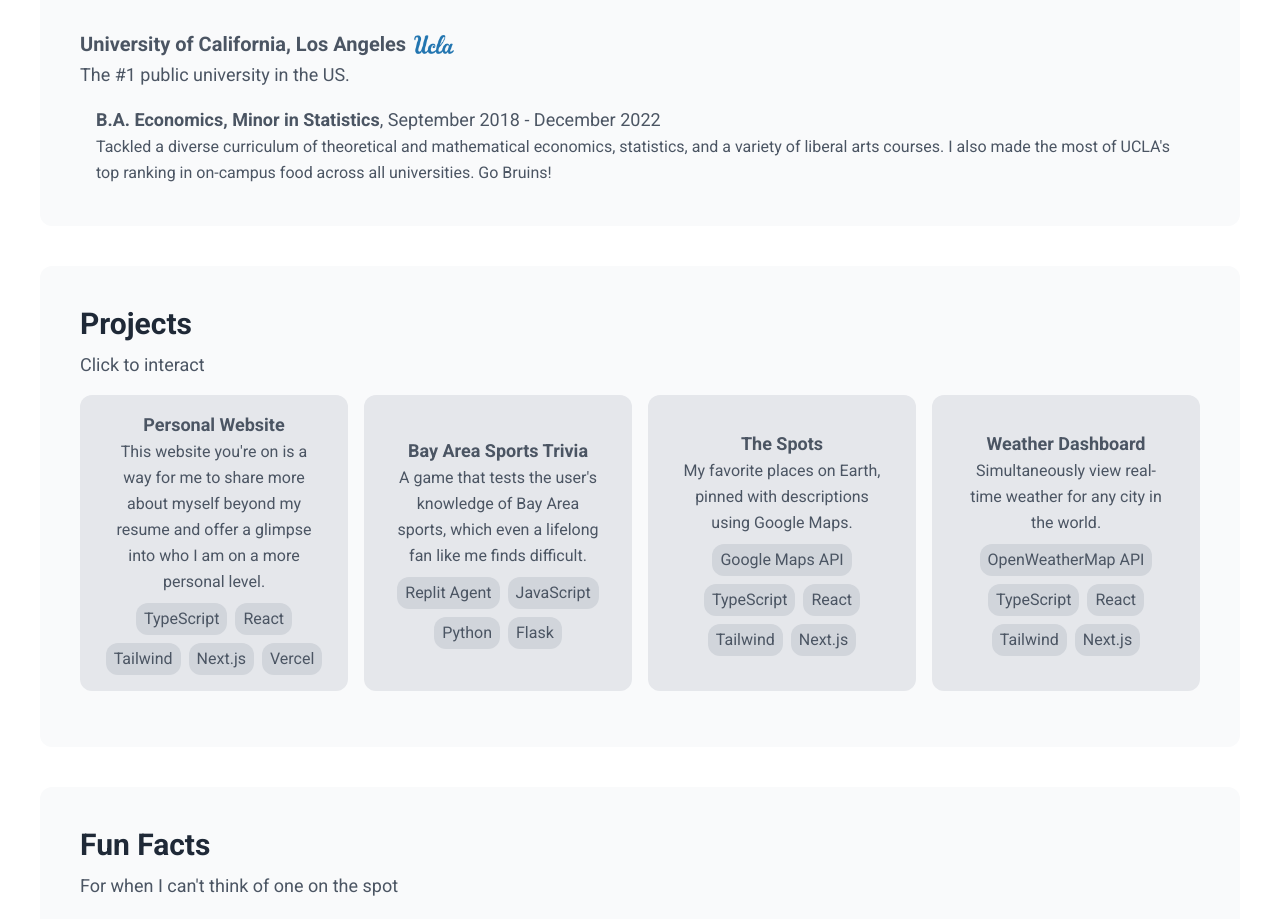
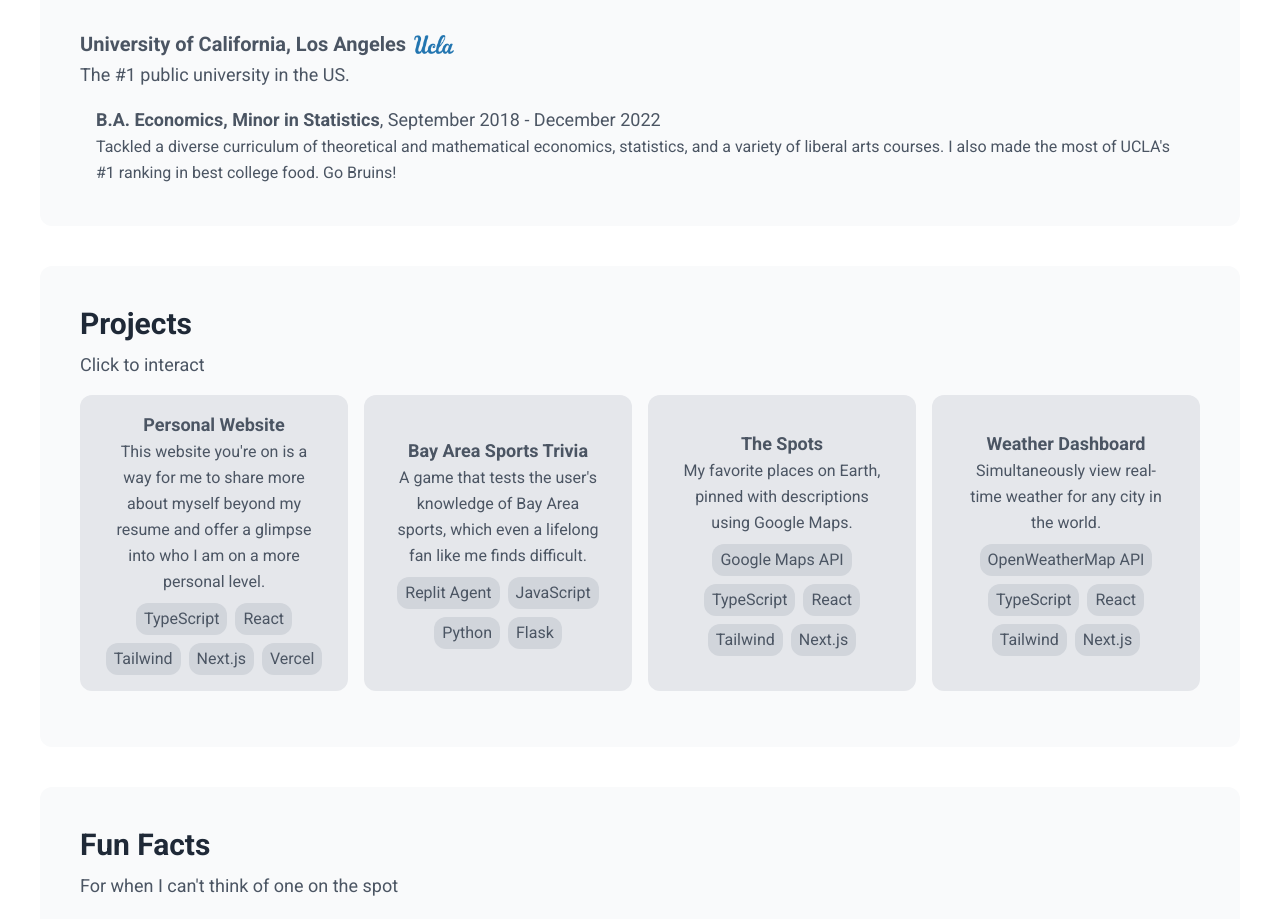
Before and after one commit to alecabdul/personal-website, a Next.js app: page / in a window 1280 px wide. Shown: the part 1320-2239 px from the top of the page. Built offline with nearby package versions, Linux system fonts and the light colour scheme; a web font is replaced by a local one.

Commit message:
Update page.tsx

```diff
--- a/app/page.tsx
+++ b/app/page.tsx
@@ -132,7 +132,7 @@ export default function Page() {
             <strong>B.A. Economics, Minor in Statistics</strong>, September 2018 - December 2022
           </p>
           <p className='leading-relaxed md:px-4 md:mt-0 mt-2'>
-          Tackled a diverse curriculum of theoretical and mathematical economics, statistics, and a variety of liberal arts courses. I also made the most of UCLA's top ranking in on-campus food across all universities. Go Bruins!
+          Tackled a diverse curriculum of theoretical and mathematical economics, statistics, and a variety of liberal arts courses. I also made the most of UCLA's #1 ranking in best college food. Go Bruins!
           </p>
         </section>
 
```
